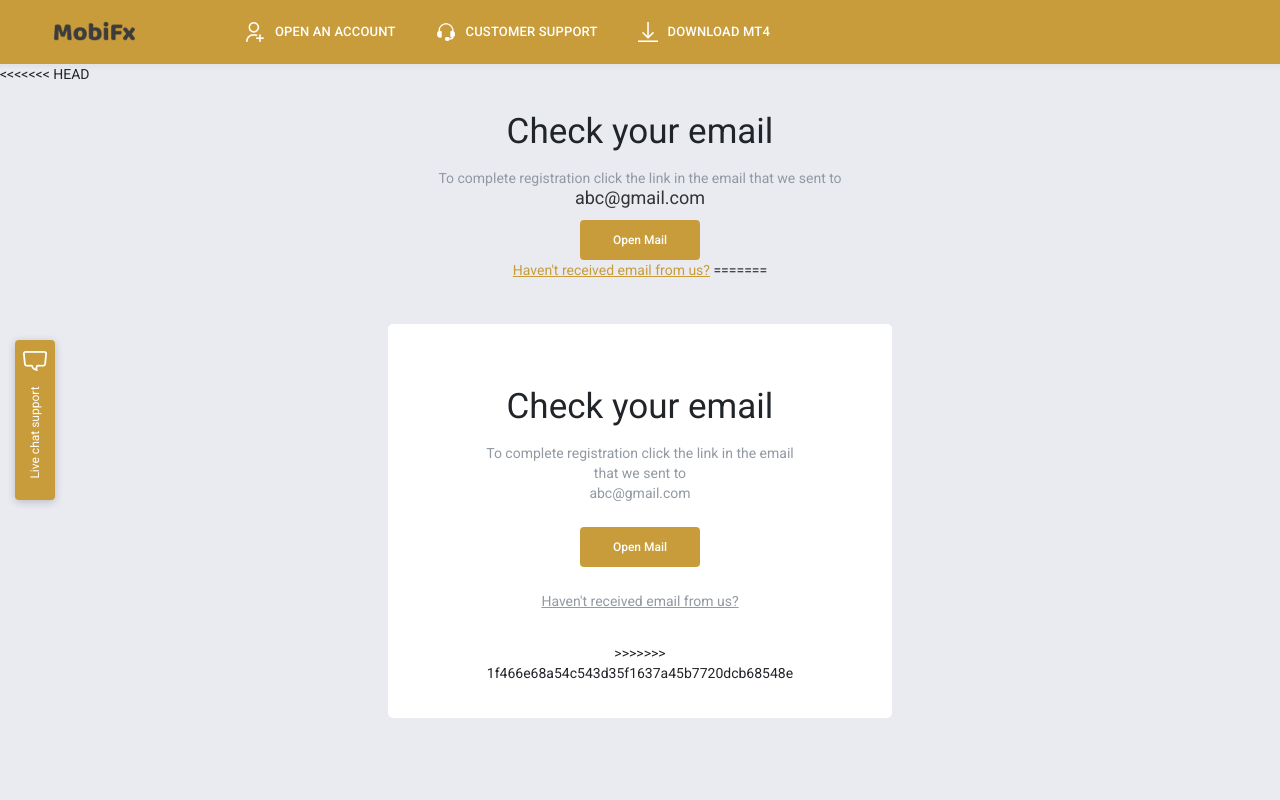
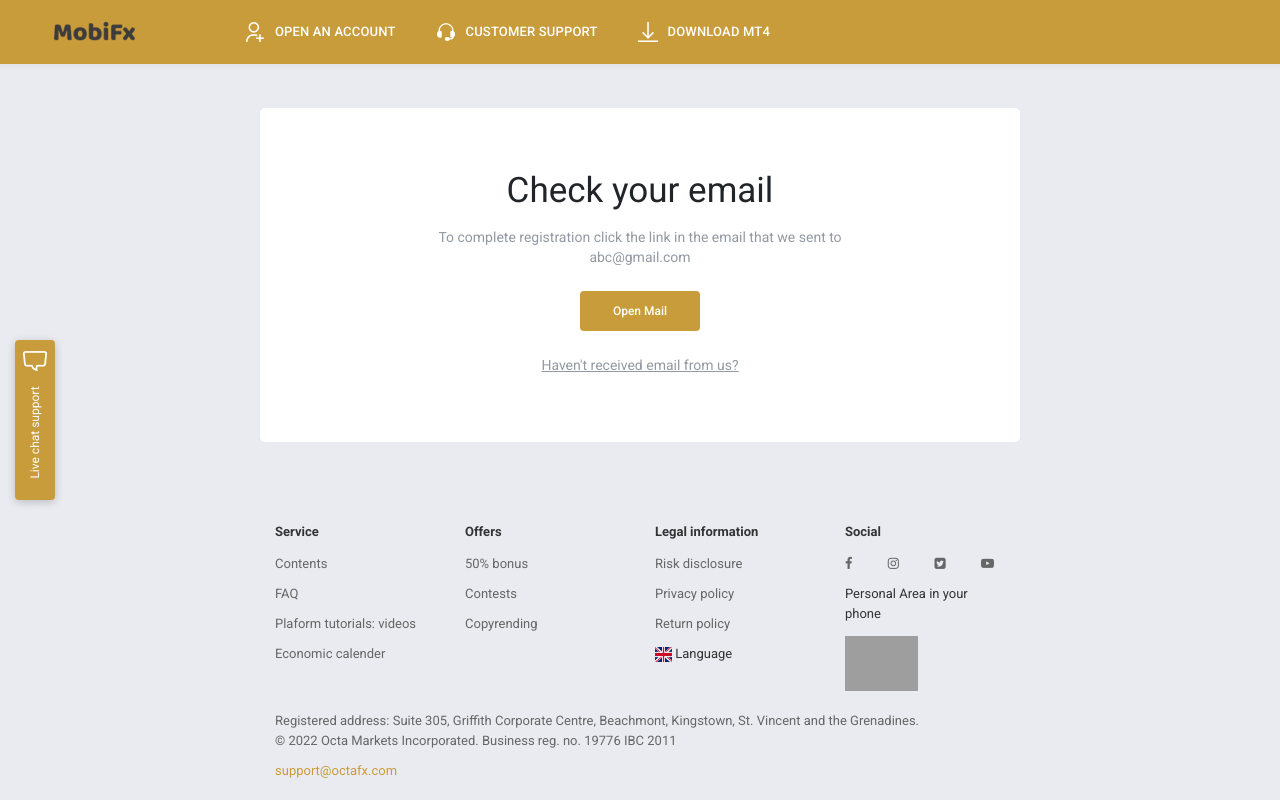
Before and after one commit to patelAnkita215/mobifx, an Angular app: page /email-verification in a window 1280 px wide. Built offline with nearby package versions, Linux system fonts and the light colour scheme; grey boxes are pictures that could not be loaded; a web font is replaced by a local one.

Commit message:
solve conflict

```diff
--- a/src/app/components/email-verify/email-verify.component.html
+++ b/src/app/components/email-verify/email-verify.component.html
@@ -1,26 +1,7 @@
-<<<<<<< HEAD
-<div class="container">
-    <div class="verification-page">
-        <div class="text-center">
-            <h1 class="verification-title">
-                Check your email
-            </h1>
-            <p class="verification-subtitle mb-0">
-                To complete registration click the link in the email that we sent to
-            </p>
-            <p>abc@gmail.com</p>
-            <a href="https://mail.google.com/" class="btn btn-blue mx-auto" target="_blank" (click)="emailVerify()">Open
-                Mail</a>
-            <a href="#" class="verification-link">Haven't received email from us?</a>
-=======
 <main>
     <!-- live chat -->
-  <button
-    class="live-chat-button"
-    data-auto-event-category="UXclick"
-    data-auto-event-action="Support click"
-    data-auto-event-label="livechat"
-  >
+    <button class="live-chat-button" data-auto-event-category="UXclick" data-auto-event-action="Support click"
+        data-auto-event-label="livechat">
         <span class="live-chat-button__label">Live chat support</span>
     </button>
     <!-- login box -->
@@ -36,15 +17,11 @@
                                 sent to
                             </p>
                             <p class="verification-subtitle">abc@gmail.com</p>
-              <a href="#" class="btn btn-blue mx-auto my-4" target="_blank"
-                >Open Mail</a
-              >
-              <a href="#" class="verification-link verification-subtitle"
-                >Haven't received email from us?</a
-              >
+                            <a href="#" class="btn btn-blue mx-auto my-4" target="_blank">Open Mail</a>
+                            <a href="#" class="verification-link verification-subtitle">Haven't received email from
+                                us?</a>
                         </div>
                     </div>
->>>>>>> 1f466e68a54c543d35f1637a45b7720dcb68548e
                 </div>
             </div>
         </div>
```
Lines whose indentation alone changed are shown as unchanged.
